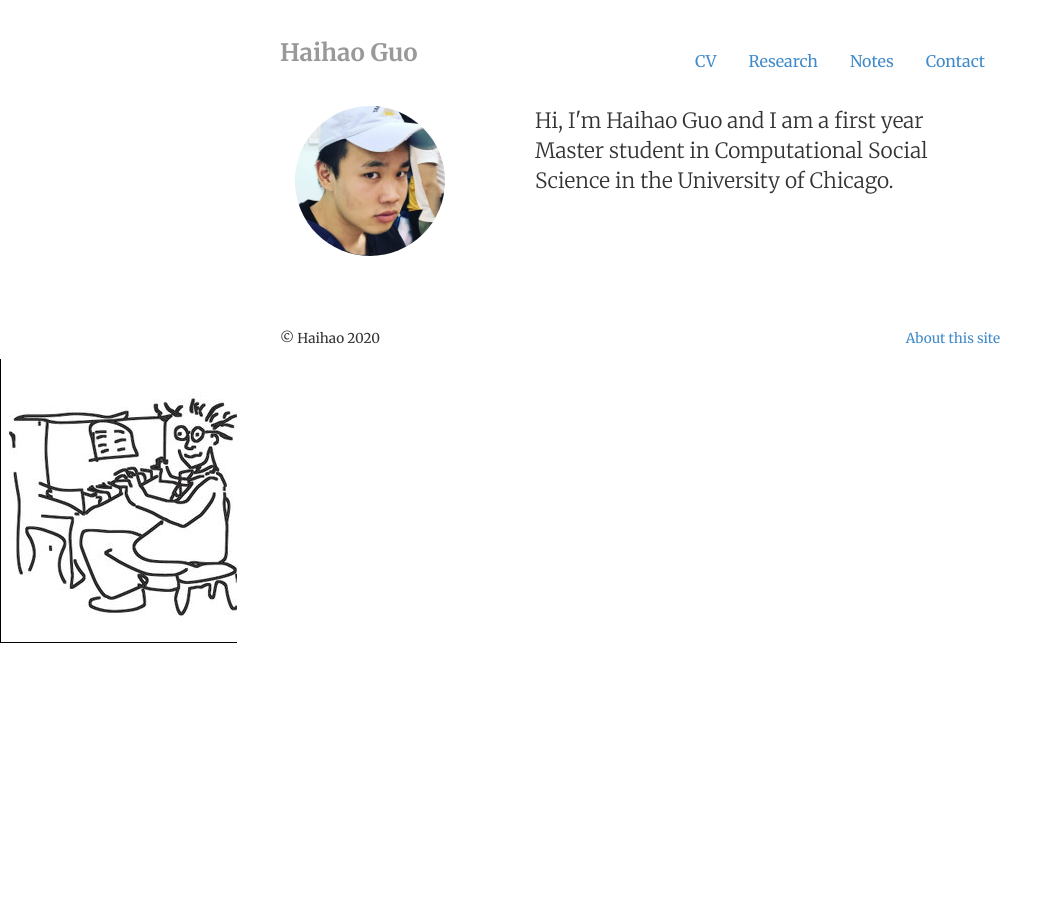
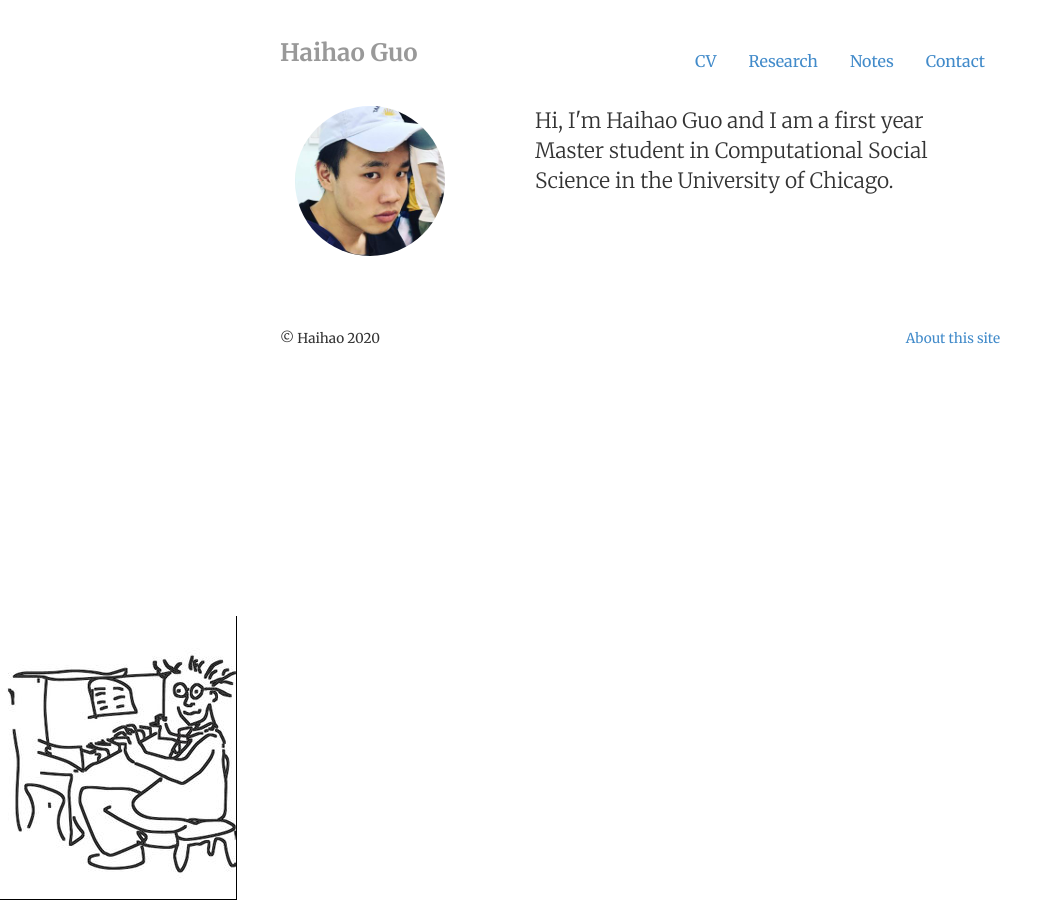
Before and after one commit to hihowme/hihowme.github.io, a Jekyll site: the page built from index.html, in a window 1280 px wide. Shown: the whole page, without its empty margins (0-1063 px from the left). Built offline with Jekyll 4.4.1, drawn with Linux system fonts in a browser that asks for light colours.

Commit message:
update again

```diff
--- a/_layouts/default.html
+++ b/_layouts/default.html
@@ -49,7 +49,7 @@
 
 
 		</body>
-		<div id="FloatDIV" style="position: absolute;border-left: activeborder 1px solid; border-bottom: activeborder 1px solid; z-index:9999">
+		<div id="FloatDIV" style="position: absolute;bottom: 0px; border-right: activeborder 1px solid; border-bottom: activeborder 1px solid; border-right: activeborder 1px solid; border-bottom: activeborder 1px solid; z-index:9999">
 		<img src="img/art.png" />
 	    </div>
 	</html>
```
